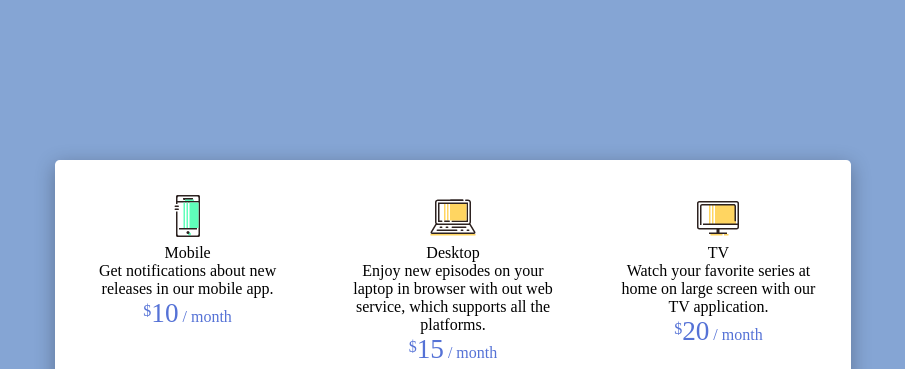
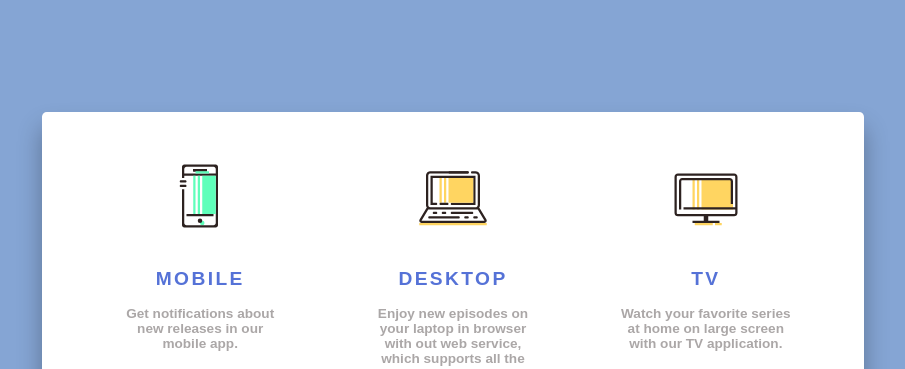
Before and after one commit to antony-develop/stest_layout, a plain HTML site: page index.html in a window 1280 px wide. Shown: the top 369 px of the page, without its empty margins (187-1092 px from the left). Drawn offline with Linux system fonts and the light colour scheme.

Commit message:
update css

```diff
--- a/styles.scss
+++ b/styles.scss
@@ -1,50 +1,59 @@
 body {
   background: #85a5d4;
+  font-family: sans-serif;
 }
 
 @media (min-width: 576px) {
   .container {
     display: flex;
-    justify-content: space-around;
+    //justify-content: space-around;
   }
 }
 
 .container {
   background: white;
-  width: 63%;
-  margin: 10rem auto;
-  padding: 2rem 0;
+  width: 60%;
+  margin: 7rem auto;
+  padding: 2rem 2rem;
   border-radius: 0.3rem;
-  box-shadow: 0px 5px 20px rgba(0, 0, 0, 0.3);
+  box-shadow: 0 1rem 1.5rem rgba(0, 0, 0, 0.3);
 
   .item {
-    /*flex: 1;*/
-    flex-basis: 27%;
+    flex: 1;
+    //flex-basis: 27%;
     text-align: center;
+    padding: 1rem 2.5rem;
 
     .icon {
 
       img {
-        width: 3rem;
+        width: 4.5rem;
+        margin-bottom: 1rem;
       }
     }
 
-    h3 {
+    .title {
       color: #5572d7;
       text-transform: uppercase;
-      font-family: sans-serif;
       letter-spacing: 0.15rem;
+      font-size: 1.2em;
+      margin: 1rem 0;
+      font-weight: bold;
     }
 
-    p {
+    .description {
       color: #aba7a7;
+      font-weight: bold;
+      font-size: 0.85rem;
     }
 
     .price {
       color: #5572d6;
+      margin-top: 1.5rem;
 
       .sup {
-        vertical-align: super;
+        vertical-align: top;
+        line-height: 1.8rem;
       }
 
       .sub {
@@ -52,7 +61,8 @@ body {
       }
 
       .middle {
-        font-size: 1.7rem;
+        font-size: 2rem;
+        font-weight: bold;
       }
     }
   }
```
Also changed, not shown: styles.css, 1 other file.
